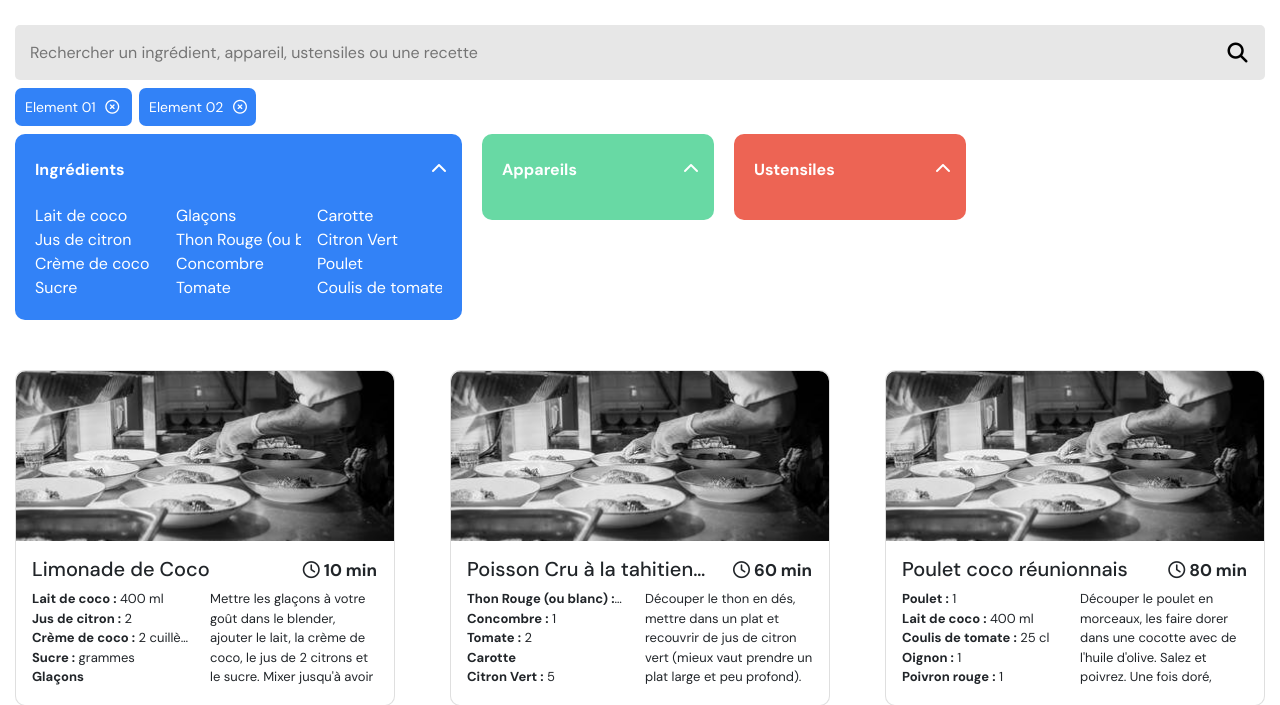
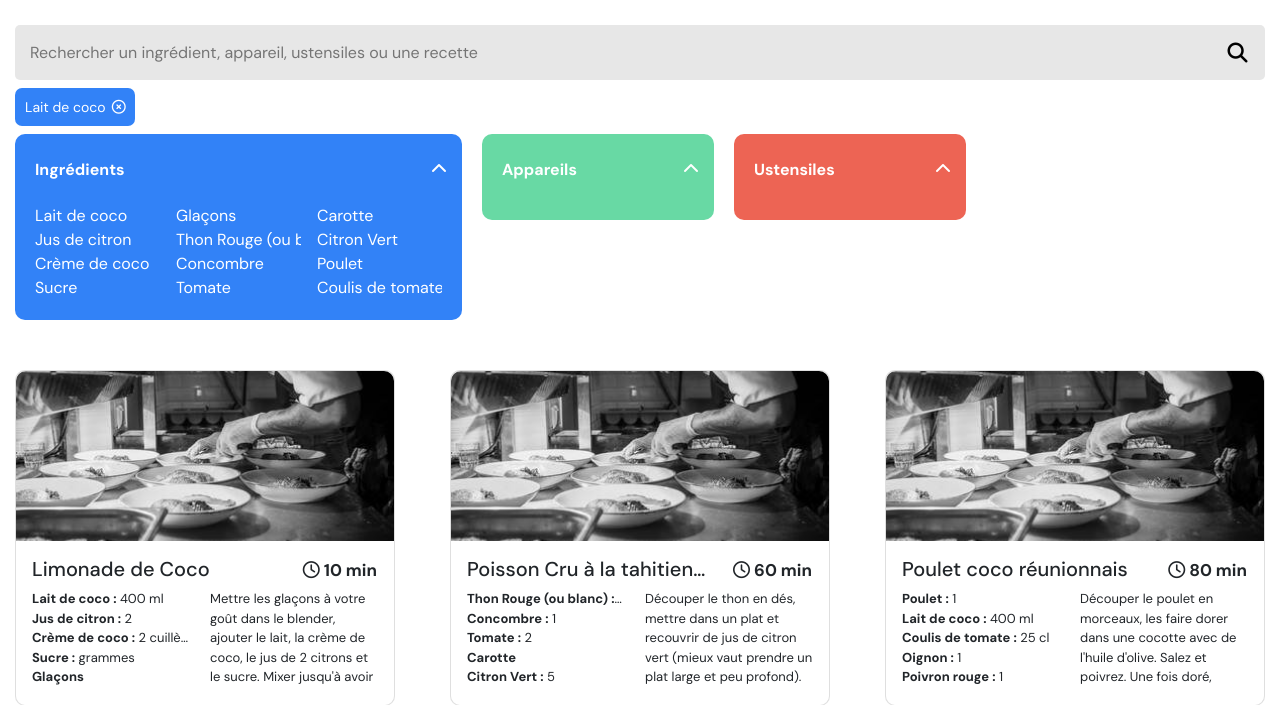
Before and after one commit to StevenBLR/Les-petits-plats, a website: page project/html/index.html in a window 1280 px wide. Both pictures are taken after a click on the button "Lait de coco". Shown: the part 95-800 px from the top of the page. Drawn offline with nearby package versions, Linux system fonts and the light colour scheme.

Commit message:
05 - Ingredients tag system ( creation / deletion )

```diff
--- a/project/html/index.html
+++ b/project/html/index.html
@@ -25,12 +25,9 @@
         </form>
 
         <nav class="filters__tags">
-            <span class="filters__tag">Element 01
+            <!-- <span class="filters__tag">Element 01
               <button id=""><i class="far fa-times-circle"></i></button>
-            </span>
-            <span class="filters__tag">Element 02
-              <button id=""><i class="far fa-times-circle"></i></button>
-            </span>
+            </span> -->
         </nav>
 
         <div class="filters__advanced-search">
--- a/project/js/index.js
+++ b/project/js/index.js
@@ -15,7 +15,7 @@ var asfPlaceholders = document.querySelectorAll(".filters__advanced-search::plac
 //#endregion
 
 var currentAsf; // ASF = Advanced Search Field
-var tagList = [];
+var currentTagList = [];
 
 //#region (Fonctions) Initialization
 function Init(){
@@ -24,6 +24,7 @@ function Init(){
     //PopulateUstencils();
     PopulateRecipeFeed();
     InitEvents();
+    tagsRootElt.innerHTML = "";
 }
 
 function InitEvents(){
@@ -60,14 +61,18 @@ function PopulateIngredients(tagList = []){
     else ingredientsToDisplay = ingredients;
     ingredientsToDisplay.forEach(i =>{
         var btElt = document.createElement("button");
-        btElt.id = i.split(' ').join('-'); // Remplacemeent des espaces par les tirets
-        btElt.addEventListener("click", clickEvent);
+        var btId = i.split(' ').join('-');
+        btElt.id = btId; // Remplacemeent des espaces par les tirets
 
-        function clickEvent(e){
-            e.preventDefault();
-            //e.stopImmediatePropagation();
-            PopulateTag(e);
-        }
+        // Click event - Create tag
+        btElt.addEventListener("click", function(e){
+            if(!currentTagList.includes(btId)){
+                e.preventDefault();
+                //e.stopImmediatePropagation();
+                console.log(e.target.parentNode.id);
+                PopulateTag(i, e.target.parentNode.id);
+            }
+        });
 
         var liElt = document.createElement("li");
         ingredientsRootElt.appendChild(liElt);
@@ -141,8 +146,30 @@ function PopulateRecipeFeed(tagList = []){
     })
 }
 
-function PopulateTag(e){
-    console.log(e.target.parentNode.id);
+function PopulateTag(title, id){
+    var spanElt = document.createElement("span");
+    spanElt.classList.add("filters__tag");
+    spanElt.textContent = title;
+
+    var btElt = document.createElement("button");
+    btElt.setAttribute("data-info",id);
+    // Click event - Delete tag
+    btElt.addEventListener("click", function(e){
+        e.preventDefault();
+        e.target.parentNode.parentNode.remove();
+        currentTagList.splice(currentTagList.indexOf(id),1);
+        console.log(currentTagList);
+    })
+
+    var iElt = document.createElement("i");
+    iElt.classList.add("far");
+    iElt.classList.add("fa-times-circle");
+
+    btElt.appendChild(iElt);
+    spanElt.appendChild(btElt);
+    tagsRootElt.appendChild(spanElt);
+    currentTagList.push(id);
+    console.log(currentTagList);
 }
 //#endregion
 
```
